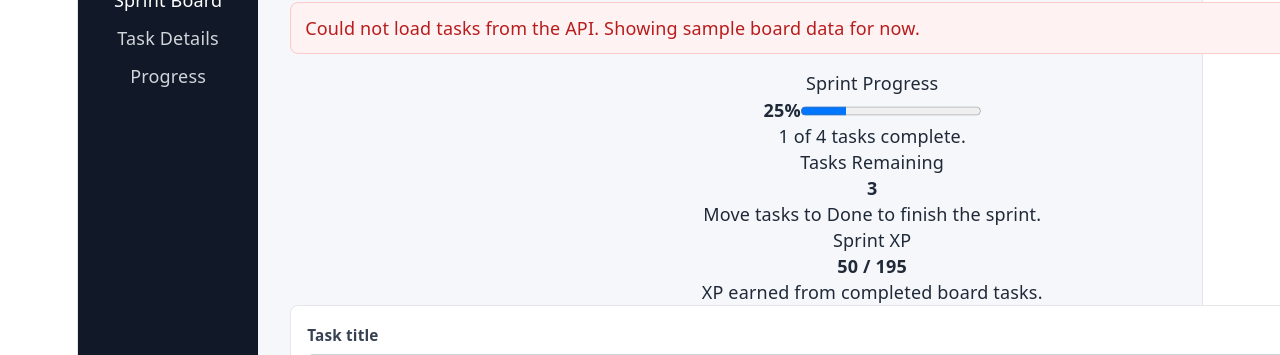
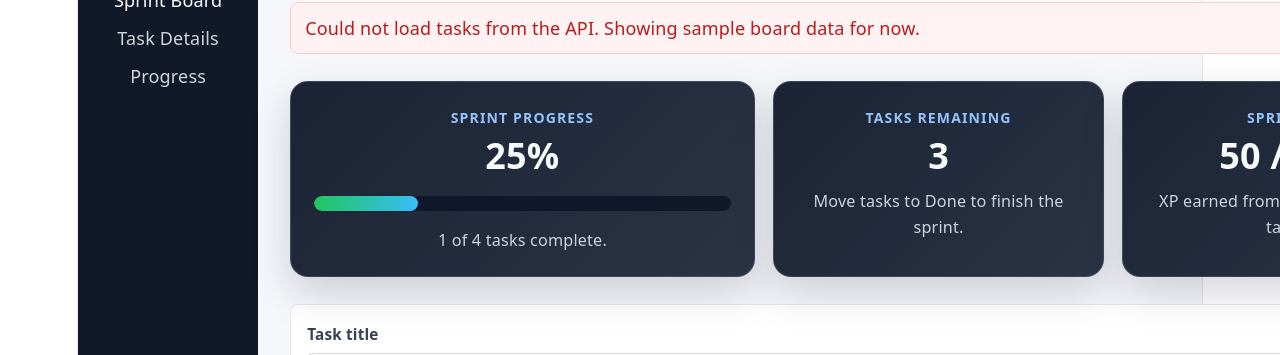
Before and after one commit to james-thegreat/SprintQuest, a React (Vite) app in the folder frontend/sprintquest-ui/: page /board in a window 1280 px wide. Shown: the part 166-521 px from the top of the page. Built offline with nearby package versions, Linux system fonts and the light colour scheme; no server answers.

Commit message:
style: improve gamification summary cards

```diff
--- a/frontend/sprintquest-ui/src/App.css
+++ b/frontend/sprintquest-ui/src/App.css
@@ -364,3 +364,75 @@
     grid-template-columns: 1fr;
   }
 }
+
+.gamification-summary {
+  display: grid;
+  grid-template-columns: 1.4fr 1fr 1fr;
+  gap: 1rem;
+  margin: 1.5rem 0;
+}
+
+.summary-card {
+  border: 1px solid rgba(148, 163, 184, 0.25);
+  border-radius: 1rem;
+  padding: 1.25rem;
+  background: linear-gradient(135deg, rgba(15, 23, 42, 0.95), rgba(30, 41, 59, 0.95));
+  box-shadow: 0 16px 40px rgba(15, 23, 42, 0.18);
+}
+
+.summary-card-wide {
+  grid-column: span 1;
+}
+
+.summary-label {
+  margin: 0 0 0.4rem;
+  font-size: 0.78rem;
+  font-weight: 700;
+  letter-spacing: 0.08em;
+  text-transform: uppercase;
+  color: #93c5fd;
+}
+
+.summary-card strong {
+  display: block;
+  margin-bottom: 0.75rem;
+  font-size: 2rem;
+  line-height: 1;
+  color: #f8fafc;
+}
+
+.summary-help-text {
+  margin: 0.75rem 0 0;
+  color: #cbd5e1;
+  font-size: 0.9rem;
+}
+
+.sprint-progress-bar {
+  width: 100%;
+  height: 0.85rem;
+  overflow: hidden;
+  border: 0;
+  border-radius: 999px;
+  background-color: rgba(15, 23, 42, 0.8);
+}
+
+.sprint-progress-bar::-webkit-progress-bar {
+  border-radius: 999px;
+  background-color: rgba(15, 23, 42, 0.8);
+}
+
+.sprint-progress-bar::-webkit-progress-value {
+  border-radius: 999px;
+  background: linear-gradient(90deg, #22c55e, #38bdf8);
+}
+
+.sprint-progress-bar::-moz-progress-bar {
+  border-radius: 999px;
+  background: linear-gradient(90deg, #22c55e, #38bdf8);
+}
+
+@media (max-width: 900px) {
+  .gamification-summary {
+    grid-template-columns: 1fr;
+  }
+}
```
